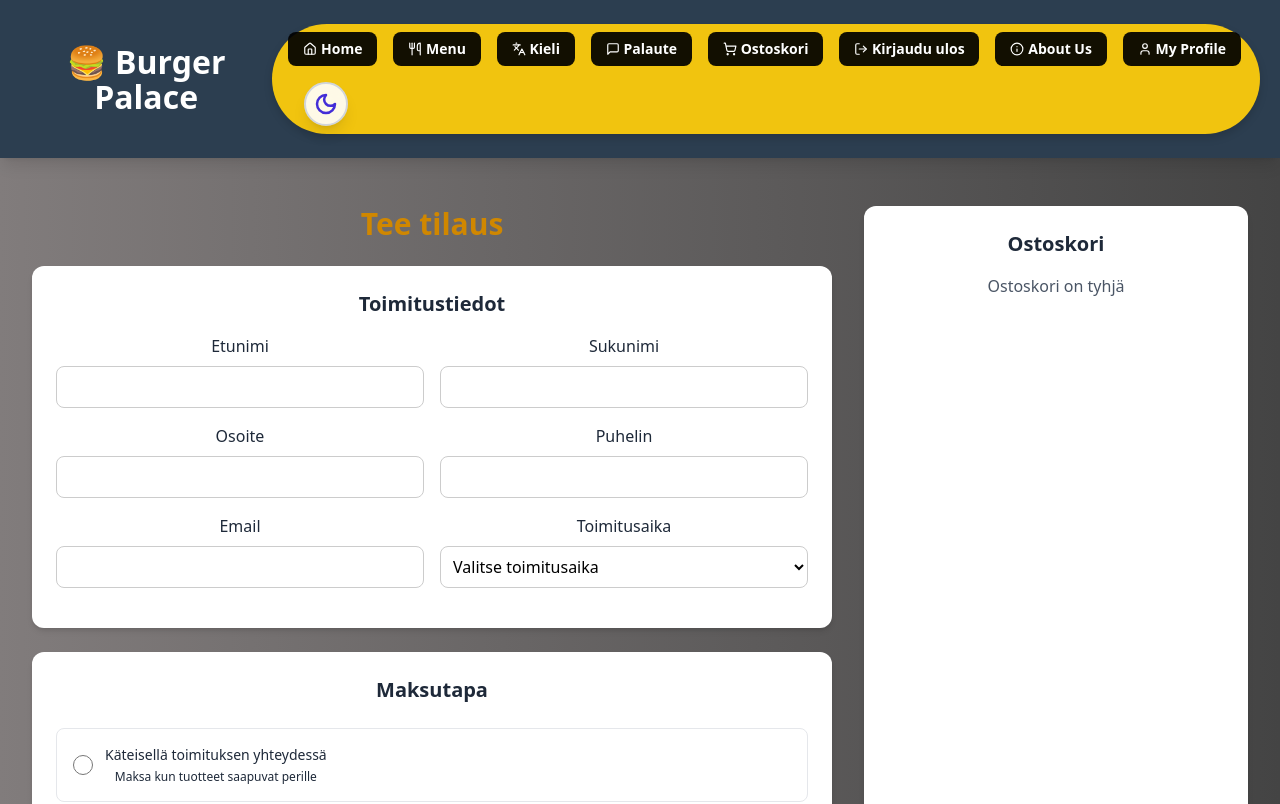
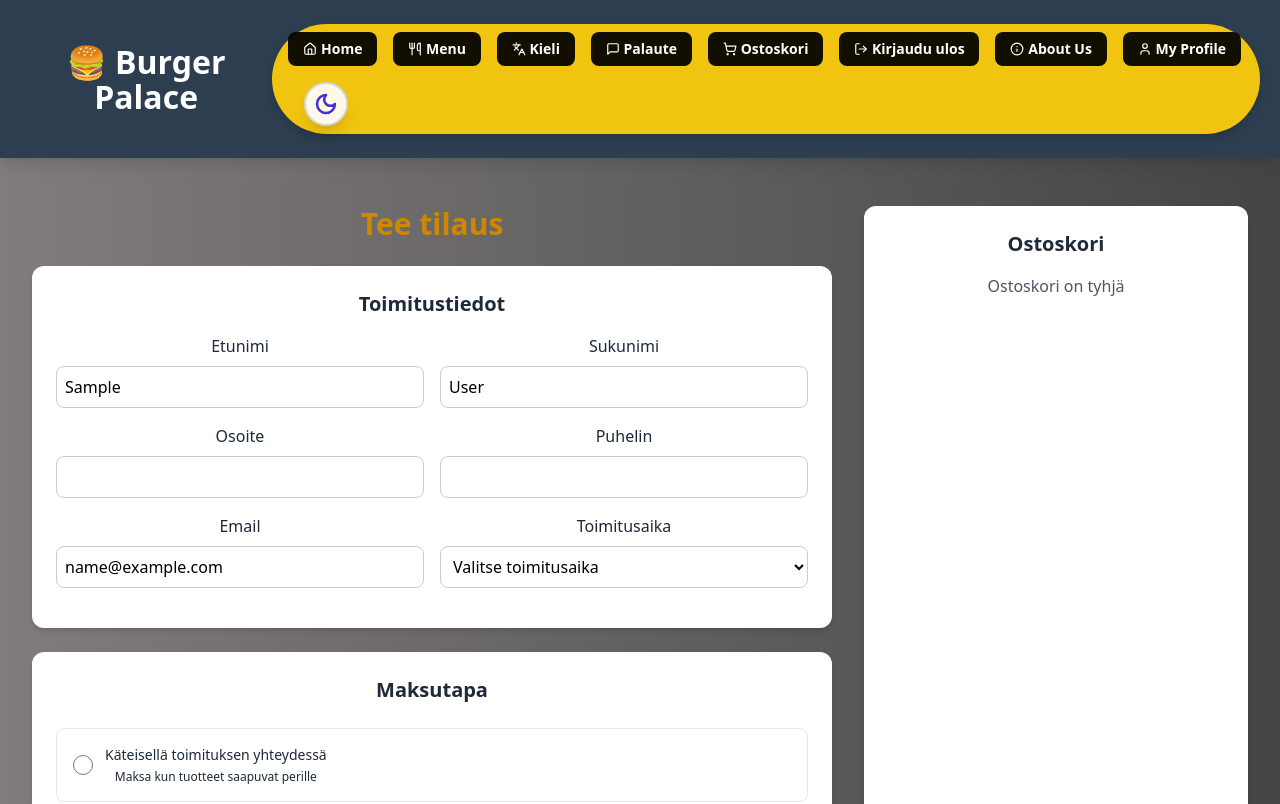
Before and after one commit to Kreetrix/web-project-frontend, a React (Vite) app: page /order in a window 1280 px wide. Shown: the top 804 px of the page. Built offline with nearby package versions, Linux system fonts and the light colour scheme; sample sign-in values are in the browser's storage.

Commit message:
trying to add informatuin to forms, doesnt work need fix

```diff
--- a/src/components/Order/DeliveryForm.jsx
+++ b/src/components/Order/DeliveryForm.jsx
@@ -1,4 +1,5 @@
 import React, { useEffect } from "react";
+import { useAuth } from "/src/contexts/AuthContext";
 
 const DeliveryForm = ({
   firstName,
@@ -15,6 +16,18 @@ const DeliveryForm = ({
   setDeliveryTime,
   setIsFormValid,
 }) => {
+  // TODO NEED TO REMAKE THIS
+  const { user } = useAuth();
+
+  useEffect(() => {
+    if (user) {
+      user.firstName && setFirstName(user.firstName);
+      user.lastName && setLastName(user.lastName);
+      user.email && setEmail(user.email);
+      user.phone && setPhone(user.phone);
+    }
+  }, [user, setFirstName, setLastName, setEmail, setPhone]);
+
   useEffect(() => {
     const isValid =
       firstName.trim() &&
@@ -34,90 +47,68 @@ const DeliveryForm = ({
 
       <div className="grid md:grid-cols-2 gap-4 mb-4">
         <div>
-          <label htmlFor="firstName" className="block text-gray-800 dark:text-gray-100 mb-2">
+          <label className="block text-gray-800 dark:text-gray-100 mb-2">
             Etunimi
           </label>
           <input
-            id="firstName"
-            name="firstName"
             type="text"
-            autoComplete="given-name"
             value={firstName}
             onChange={(e) => setFirstName(e.target.value)}
-            className="w-full px-4 py-2 border rounded-lg focus:outline-none focus:ring-2 focus:ring-yellow-500 dark:bg-gray-700 dark:border-gray-500 dark:text-white"
+            className="w-full px-4 py-2 border rounded-lg focus:outline-none focus:ring-2 focus:ring-yellow-500"
           />
         </div>
-
         <div>
-          <label htmlFor="lastName" className="block text-gray-800 dark:text-gray-100 mb-2">
+          <label className="block text-gray-800 dark:text-gray-100 mb-2">
             Sukunimi
           </label>
           <input
-            id="lastName"
-            name="lastName"
             type="text"
-            autoComplete="family-name"
             value={lastName}
             onChange={(e) => setLastName(e.target.value)}
-            className="w-full px-4 py-2 border rounded-lg focus:outline-none focus:ring-2 focus:ring-yellow-500 dark:bg-gray-700 dark:border-gray-500 dark:text-white"
+            className="w-full px-4 py-2 border rounded-lg focus:outline-none focus:ring-2 focus:ring-yellow-500"
           />
         </div>
-
         <div>
-          <label htmlFor="address" className="block text-gray-800 dark:text-gray-100 mb-2">
+          <label className="block text-gray-800 dark:text-gray-100 mb-2">
             Osoite
           </label>
           <input
-            id="address"
-            name="address"
             type="text"
-            autoComplete="street-address"
             value={address}
             onChange={(e) => setAddress(e.target.value)}
-            className="w-full px-4 py-2 border rounded-lg focus:outline-none focus:ring-2 focus:ring-yellow-500 dark:bg-gray-700 dark:border-gray-500 dark:text-white"
+            className="w-full px-4 py-2 border rounded-lg focus:outline-none focus:ring-2 focus:ring-yellow-500"
           />
         </div>
-
         <div>
-          <label htmlFor="phone" className="block text-gray-800 dark:text-gray-100 mb-2">
+          <label className="block text-gray-800 dark:text-gray-100 mb-2">
             Puhelin
           </label>
           <input
-            id="phone"
-            name="phone"
-            type="tel"
-            autoComplete="tel"
+            type="text"
             value={phone}
             onChange={(e) => setPhone(e.target.value)}
-            className="w-full px-4 py-2 border rounded-lg focus:outline-none focus:ring-2 focus:ring-yellow-500 dark:bg-gray-700 dark:border-gray-500 dark:text-white"
+            className="w-full px-4 py-2 border rounded-lg focus:outline-none focus:ring-2 focus:ring-yellow-500"
           />
         </div>
-
         <div>
-          <label htmlFor="email" className="block text-gray-800 dark:text-gray-100 mb-2">
+          <label className="block text-gray-800 dark:text-gray-100 mb-2">
             Email
           </label>
           <input
-            id="email"
-            name="email"
-            type="email"
-            autoComplete="email"
+            type="text"
             value={email}
             onChange={(e) => setEmail(e.target.value)}
-            className="w-full px-4 py-2 border rounded-lg focus:outline-none focus:ring-2 focus:ring-yellow-500 dark:bg-gray-700 dark:border-gray-500 dark:text-white"
+            className="w-full px-4 py-2 border rounded-lg focus:outline-none focus:ring-2 focus:ring-yellow-500"
           />
         </div>
-
         <div>
-          <label htmlFor="deliveryTime" className="block text-gray-800 dark:text-gray-100 mb-2">
+          <label className="block text-gray-800 dark:text-gray-100 mb-2">
             Toimitusaika
           </label>
           <select
-            id="deliveryTime"
-            name="deliveryTime"
             value={deliveryTime}
             onChange={(e) => setDeliveryTime(e.target.value)}
-            className="w-full px-4 py-2 border rounded-lg focus:outline-none focus:ring-2 focus:ring-yellow-500 dark:bg-gray-700 dark:border-gray-500 dark:text-white"
+            className="w-full px-4 py-2 border rounded-lg focus:outline-none focus:ring-2 focus:ring-yellow-500"
           >
             <option value="">Valitse toimitusaika</option>
             <option value="ASAP">Mahdollisimman pian</option>
--- a/src/contexts/AuthContext.jsx
+++ b/src/contexts/AuthContext.jsx
@@ -1,28 +1,35 @@
 import React, { createContext, useState, useContext, useEffect } from "react";
 
 const AuthContext = createContext();
-
 export const AuthProvider = ({ children }) => {
     const [isLoggedIn, setIsLoggedIn] = useState(false);
+    const [user, setUser] = useState(null);  // added this    NEED FIX
 
     useEffect(() => {
-        // Check if the user is logged in on app load
         const accessToken = localStorage.getItem("accessToken");
-        setIsLoggedIn(!!accessToken);
+        const storedUser = localStorage.getItem("user");
+        if (accessToken && storedUser) {
+            setIsLoggedIn(true);
+            setUser(JSON.parse(storedUser));
+        }
     }, []);
 
-    const login = (accessToken) => {
+    const login = (accessToken, userData) => {
         localStorage.setItem("accessToken", accessToken);
+        localStorage.setItem("user", JSON.stringify(userData));
         setIsLoggedIn(true);
+        setUser(userData);
     };
 
     const logout = () => {
         localStorage.removeItem("accessToken");
+        localStorage.removeItem("user");
         setIsLoggedIn(false);
+        setUser(null);
     };
 
     return (
-        <AuthContext.Provider value={{ isLoggedIn, login, logout }}>
+        <AuthContext.Provider value={{ isLoggedIn, user, login, logout }}>
             {children}
         </AuthContext.Provider>
     );
```
Also changed, not shown: src/main.jsx (indentation only).
